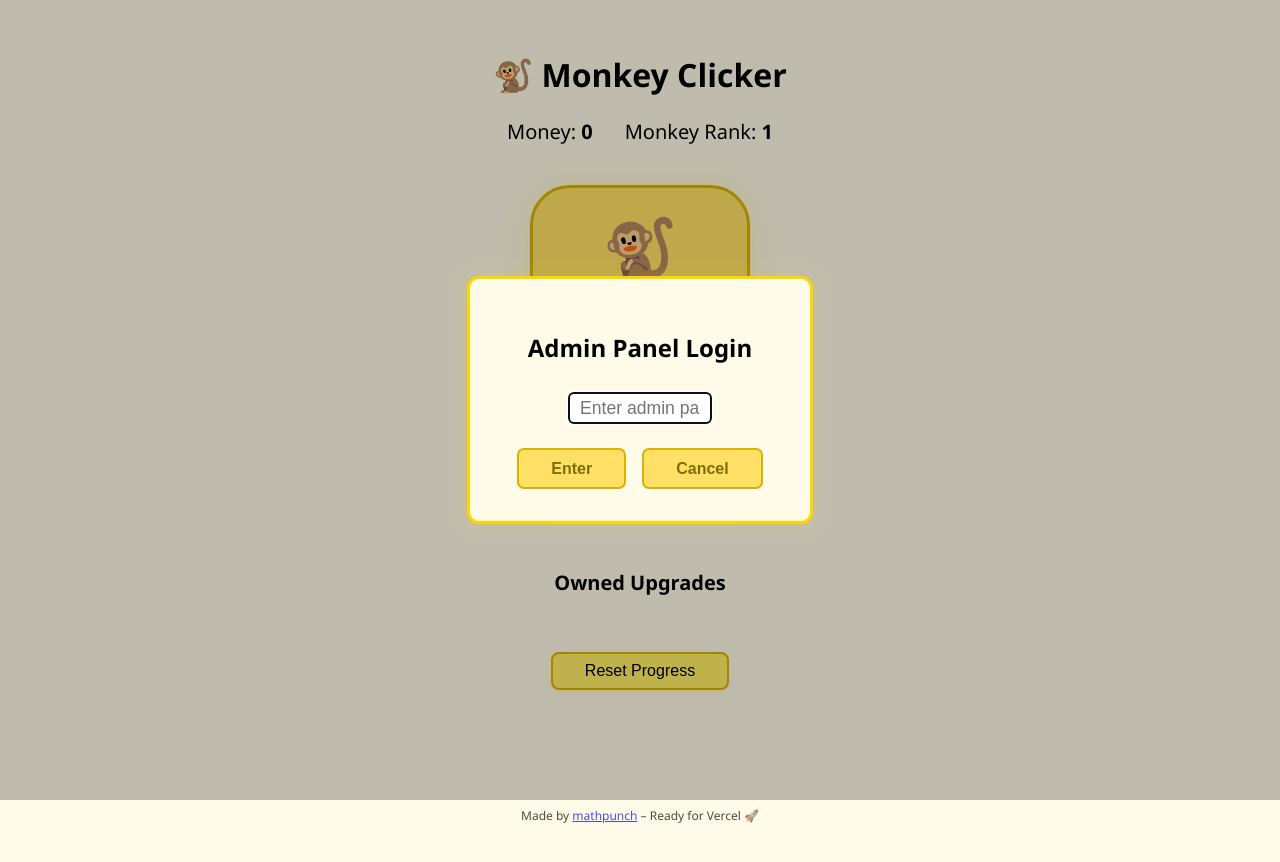
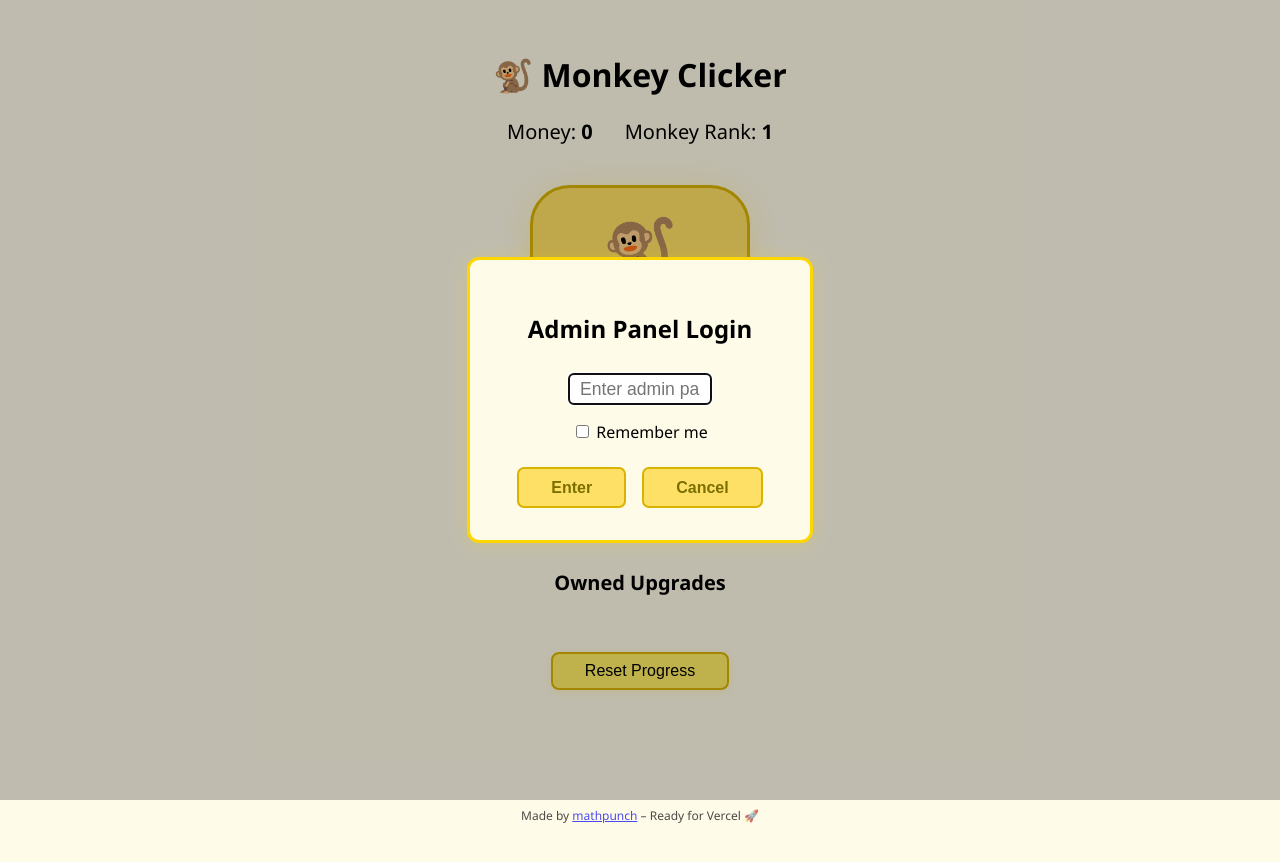
Before and after one commit to monkeyclickerbeta/monkeyclickerbeta.github.io, a React (Vite) app: page / in a window 1280 px wide. Both pictures are taken after a click on the button "🛠️ Admin Panel". Built offline with nearby package versions, Linux system fonts and the light colour scheme.

Commit message:
Update App.jsx

```diff
--- a/src/App.jsx
+++ b/src/App.jsx
@@ -11,6 +11,7 @@ const BAN_DURATION = 10000
 
 const ADMIN_PASSWORD = "adminozzyonly1122";
 const BANNED_KEY = "monkeyclicker-banned";
+const ADMIN_AUTH_KEY = "monkeyclicker-admin-auth";
 
 const upgradesData = [
   { name: "Banana Gloves", desc: "+1 money per click", cost: 50, clickBoost: 1 },
@@ -55,6 +56,8 @@ function Confetti({ show }) {
 
 function App() {
   const [isBanned, setIsBanned] = useState(localStorage.getItem(BANNED_KEY) === "true");
+  const [isAdminRemembered, setIsAdminRemembered] = useState(localStorage.getItem(ADMIN_AUTH_KEY) === "true");
+  const [rememberMe, setRememberMe] = useState(false);
 
   // Save/load game progress
   const getInitialState = () => {
@@ -225,6 +228,13 @@ function App() {
   // Admin Panel Password prompt
   function handleAdminAccess() {
     if (isBanned) return;
+    if (isAdminRemembered) {
+      setAdminAuth(true);
+      setShowAdmin(true);
+      setAdminTry(false);
+      setAdminInput("");
+      return;
+    }
     setAdminTry(true);
     setAdminInput("");
   }
@@ -235,8 +245,11 @@ function App() {
       setShowAdmin(true);
       setAdminTry(false);
       setAdminInput("");
+      if (rememberMe) {
+        localStorage.setItem(ADMIN_AUTH_KEY, "true");
+        setIsAdminRemembered(true);
+      }
     } else {
-      // Ban forever
       localStorage.setItem(BANNED_KEY, "true");
       setIsBanned(true);
       alert("You are banned forever from the admin panel due to incorrect password.");
@@ -247,6 +260,12 @@ function App() {
   function handleAdminPanelClose() {
     setShowAdmin(false);
     setAdminAuth(false);
+  }
+  function handleAdminLogout() {
+    localStorage.removeItem(ADMIN_AUTH_KEY);
+    setIsAdminRemembered(false);
+    setAdminAuth(false);
+    setShowAdmin(false);
   }
 
   if (isBanned) {
@@ -340,6 +359,15 @@ function App() {
               onChange={e => setAdminInput(e.target.value)}
               autoFocus
             />
+            <div style={{marginTop:"1em"}}>
+              <label>
+                <input
+                  type="checkbox"
+                  checked={rememberMe}
+                  onChange={e => setRememberMe(e.target.checked)}
+                /> Remember me
+              </label>
+            </div>
             <div style={{marginTop: "1em"}}>
               <button type="submit" className="admin-apply-btn">Enter</button>
               <button type="button" className="admin-close-btn" onClick={()=>setAdminTry(false)} style={{marginLeft:"1em"}}>Cancel</button>
@@ -354,6 +382,7 @@ function App() {
           monkeyRank={monkeyRank}
           setMonkeyRank={setMonkeyRank}
           onClose={handleAdminPanelClose}
+          onLogout={handleAdminLogout}
         />
       )}
       <footer>
```
